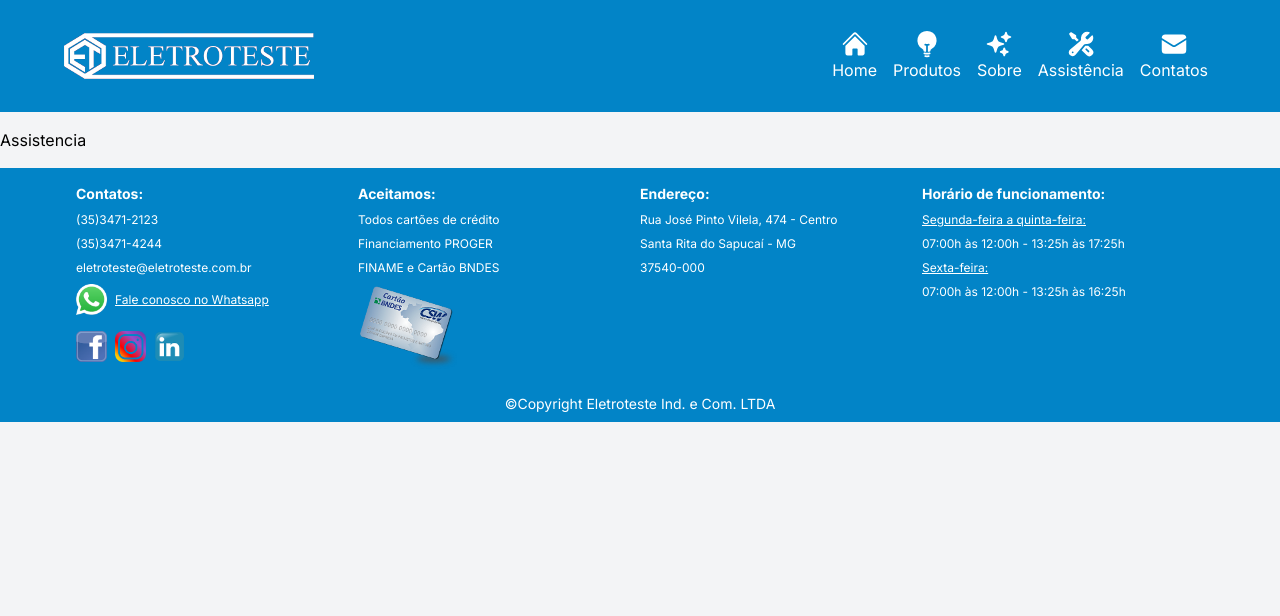
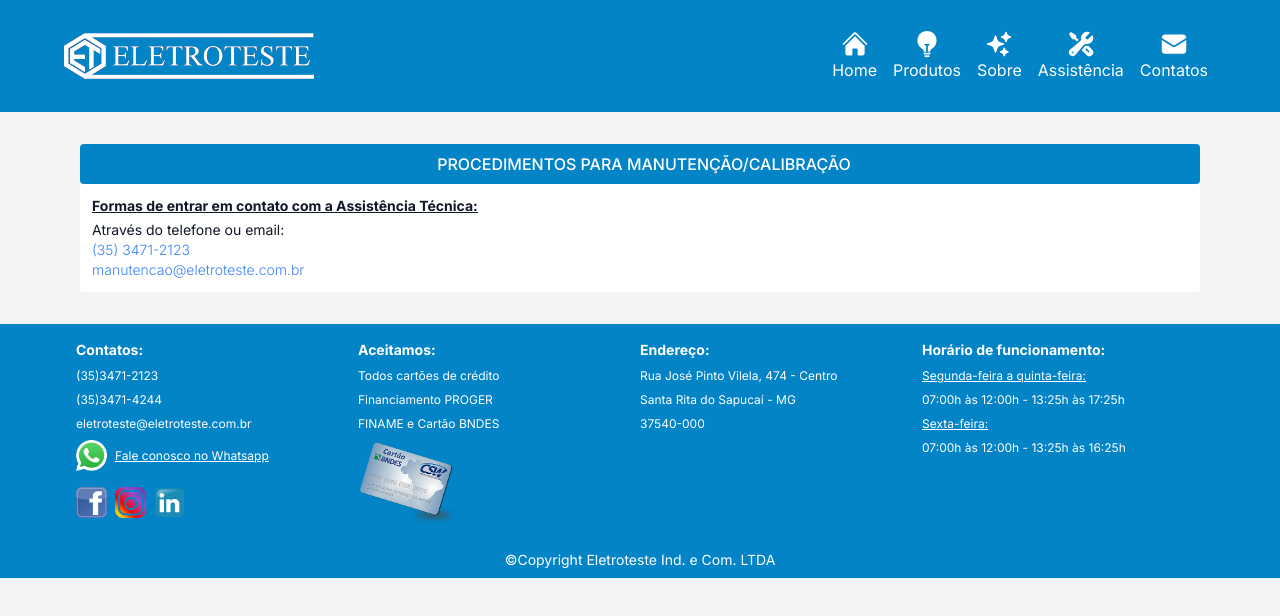
Before and after one commit to FernandoAvellar/eletroteste.com.br, a Next.js app: page /assistencia in a window 1280 px wide. Shown: the top 616 px of the page. Built offline with nearby package versions, Linux system fonts and the light colour scheme.

Commit message:
iniciando a pagina assistencia

```diff
--- a/app/assistencia/page.js
+++ b/app/assistencia/page.js
@@ -1,7 +1,31 @@
+import Link from 'next/link'
+
 export default function AssistenciaPage() {
   return (
-    <>
-      <h1>Assistencia</h1>
-    </>
+    <div className="container mx-auto flex max-w-6xl flex-col items-center justify-center p-4">
+      <div className="flex h-10 w-full items-center justify-center rounded bg-sky-600">
+        <p className="ml-2 font-medium text-white">
+          PROCEDIMENTOS PARA MANUTENÇÃO/CALIBRAÇÃO
+        </p>
+      </div>
+      <div className="h-fill flex w-full flex-col items-start rounded bg-white p-3 text-sm text-gray-900">
+        <p className="mb-1 font-bold underline">
+          Formas de entrar em contato com a Assistência Técnica:
+        </p>
+        <p>Através do telefone ou email:</p>
+        <Link
+          className="text-sm font-light text-blue-500 hover:text-sky-700 hover:underline"
+          href="tel:03534712123"
+        >
+          <p>(35) 3471-2123</p>
+        </Link>
+        <Link
+          className="text-sm font-light text-blue-500 hover:text-sky-700 hover:underline"
+          href="mailto:manutencao@eletroteste.com.br"
+        >
+          <p>manutencao@eletroteste.com.br</p>
+        </Link>
+      </div>
+    </div>
   )
 }
```
